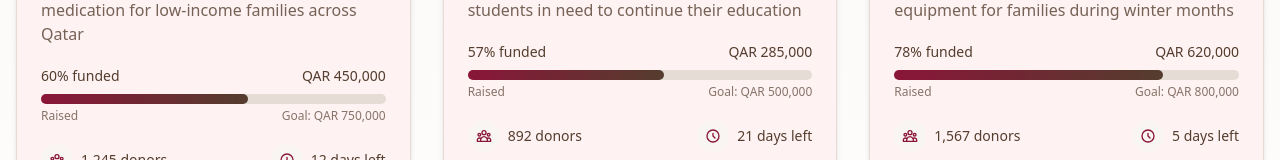
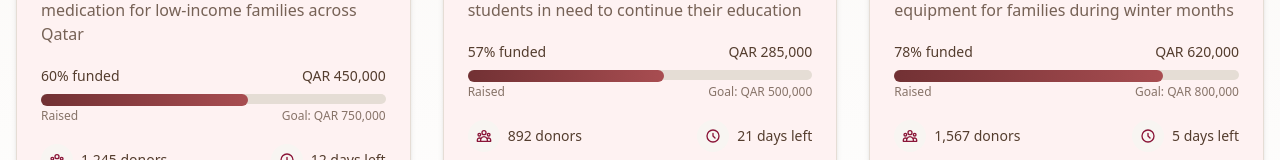
Before and after one commit to shakeel7521951/Charity, a Next.js app: page / in a window 1280 px wide. Shown: the part 3089-3249 px from the top of the page. Built offline with nearby package versions, Linux system fonts and the light colour scheme.

Commit message:
Add animations in home cards

```diff
--- a/app/_components/home/FeaturedCampaignsSection.jsx
+++ b/app/_components/home/FeaturedCampaignsSection.jsx
@@ -203,16 +203,16 @@ const FeaturedCampaignsSection = () => {
                       </span>
                     </div>
                     <div className="w-full bg-[#e5ddd5] rounded-full h-2.5">
-                      <div
-                        className="h-2.5 rounded-full"
-                        style={{
-                          width: `${calculatePercentage(
+                      <motion.div
+                        className="h-3 rounded-full bg-gradient-to-r from-[#723134] to-[#a84d51]"
+                        initial={{ width: 0 }}
+                        whileInView={{ width: `${calculatePercentage(
                             campaign.raised,
                             campaign.goal
-                          )}%`,
-                          background: `linear-gradient(to right, #8a1538, #543D2E)`,
-                        }}
-                      ></div>
+                          )}%`, }}
+                        transition={{ duration: 1.5, delay: 0.3 }}
+                        viewport={{ once: true }}
+                      ></motion.div>
                     </div>
                     <div className="flex justify-between text-xs text-[#543D2E]/70 mt-1">
                       <span>Raised</span>
```
